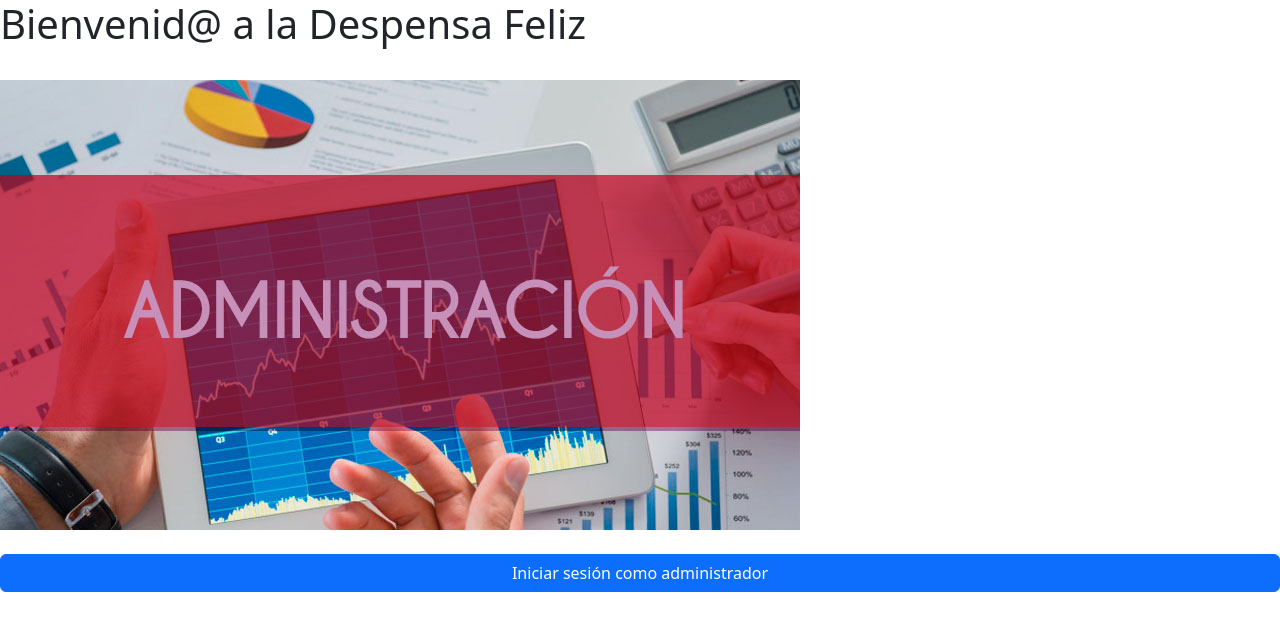
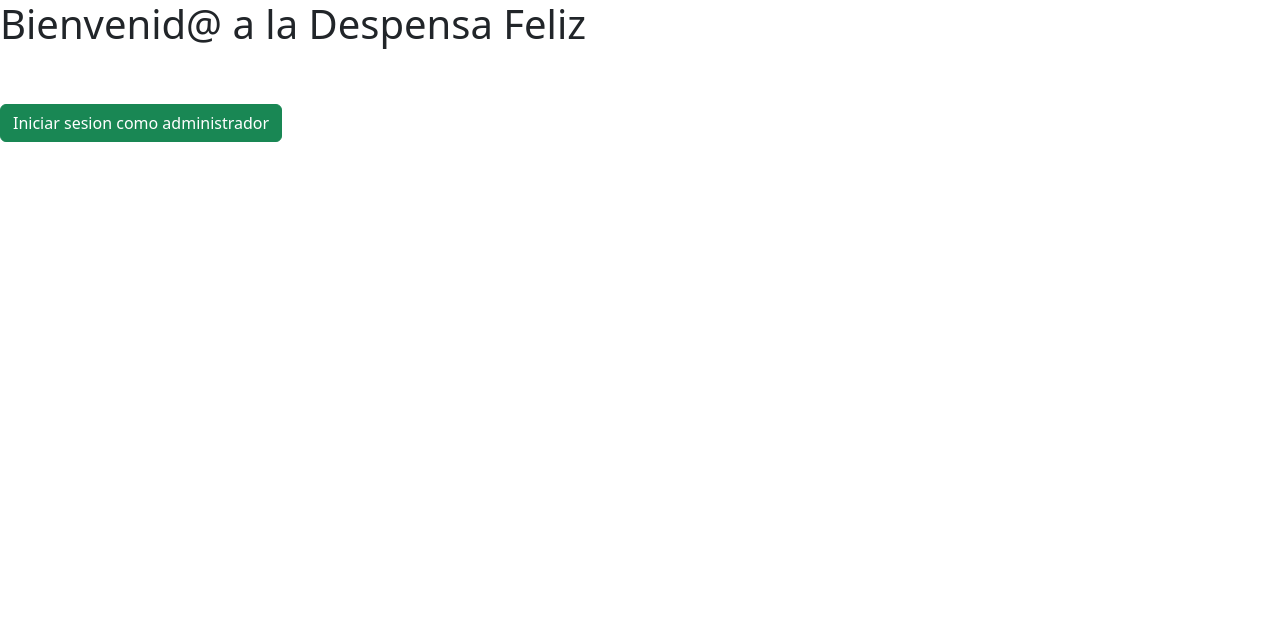
Before and after one commit to DanielaSMIS917920/LAMP_CRUD, a PHP site: page / in a window 1280 px wide. Shown: the top 631 px of the page. Run offline with PHP 8.4, Linux system fonts and the light colour scheme.

Commit message:
Se realizo cambios al boton de sesion

```diff
--- a/index.php
+++ b/index.php
@@ -9,12 +9,9 @@
 <body>
     <h1>Bienvenid@ a la Despensa Feliz</h1>
     <br>
-    <div>
-        <img src="./images/Administracion.jpg" class="img-fluid" alt="...">
-    </div>
     <br>
-    <div class="d-grid gap-2">
-        <button href="login.php" class="btn btn-primary" type="button">Iniciar sesión como administrador</button>
-    </div>
+    <form action="login.php" method="get">
+        <button type="submit" class="btn btn-success">Iniciar sesion como administrador</button>
+    </form>
 </body>
 </html>
```
